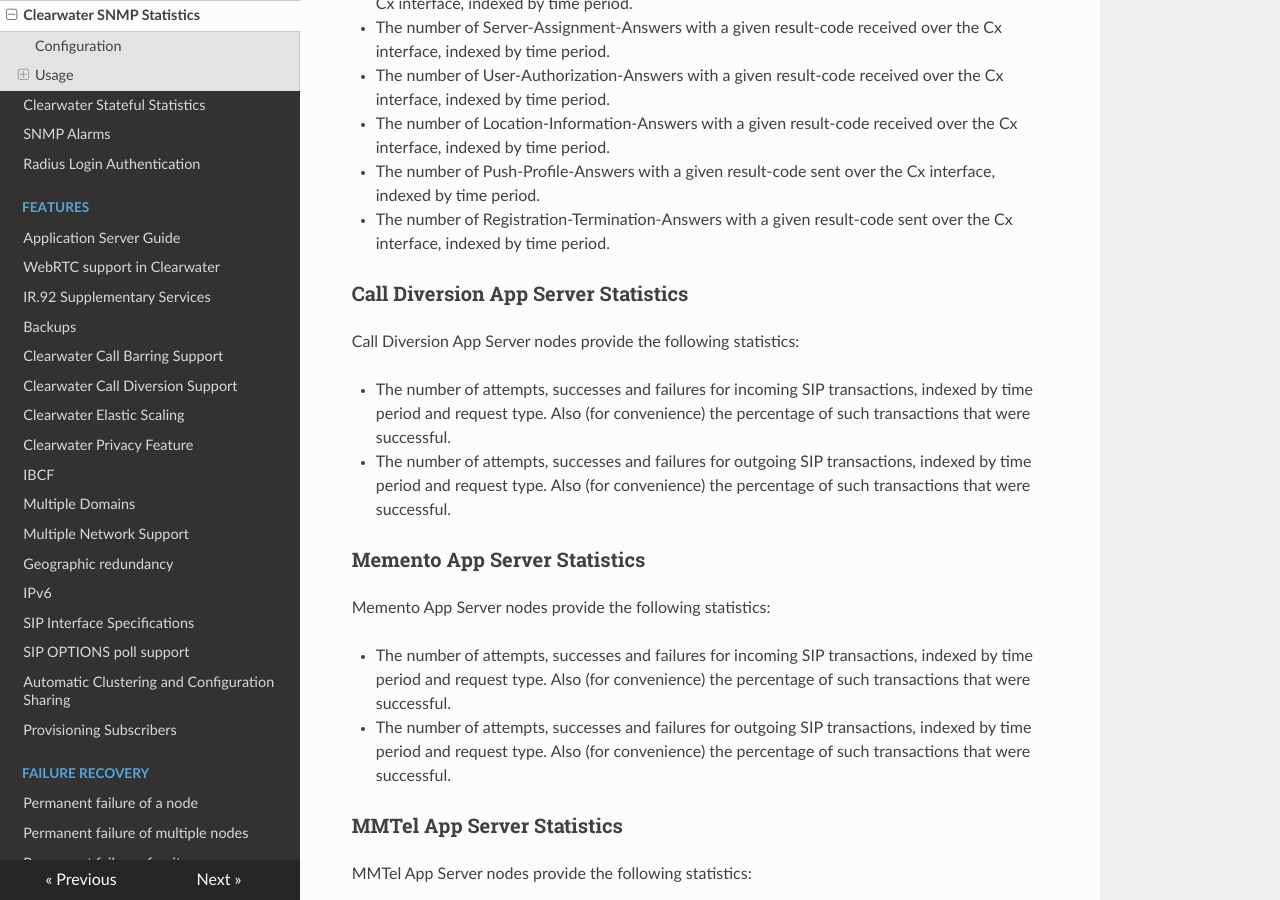
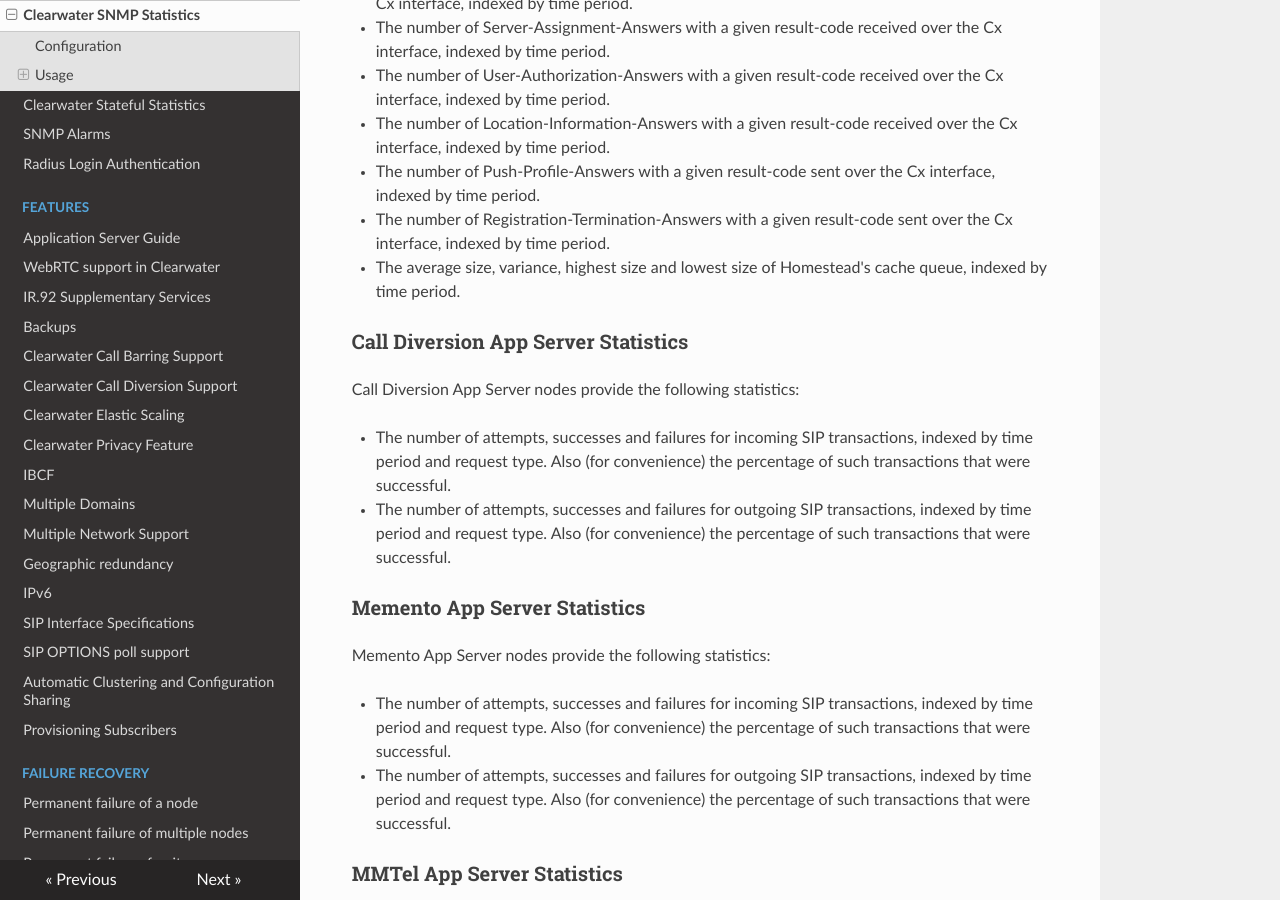
Before and after one commit to Metaswitch/clearwater-readthedocs, an MkDocs documentation site: the page built from docs/Clearwater_SNMP_Statistics.md, in a window 1280 px wide and 900 px high, scrolled down 6431 px. Built offline with MkDocs 1.6.1, drawn with Linux system fonts in a browser that asks for light colours; nearby versions of some CDN libraries; old or Windows-style settings are respelled for this version of MkDocs.

Commit message:
Document the new homestead cache queue size stat

```diff
--- a/docs/Clearwater_SNMP_Statistics.md
+++ b/docs/Clearwater_SNMP_Statistics.md
@@ -150,6 +150,7 @@ Dime nodes provide the following statistics:
 * The number of Location-Information-Answers with a given result-code received over the Cx interface, indexed by time period.
 * The number of Push-Profile-Answers with a given result-code sent over the Cx interface, indexed by time period.
 * The number of Registration-Termination-Answers with a given result-code sent over the Cx interface, indexed by time period.
+* The average size, variance, highest size and lowest size of Homestead's cache queue, indexed by time period.
 
 ### Call Diversion App Server Statistics
 
```
